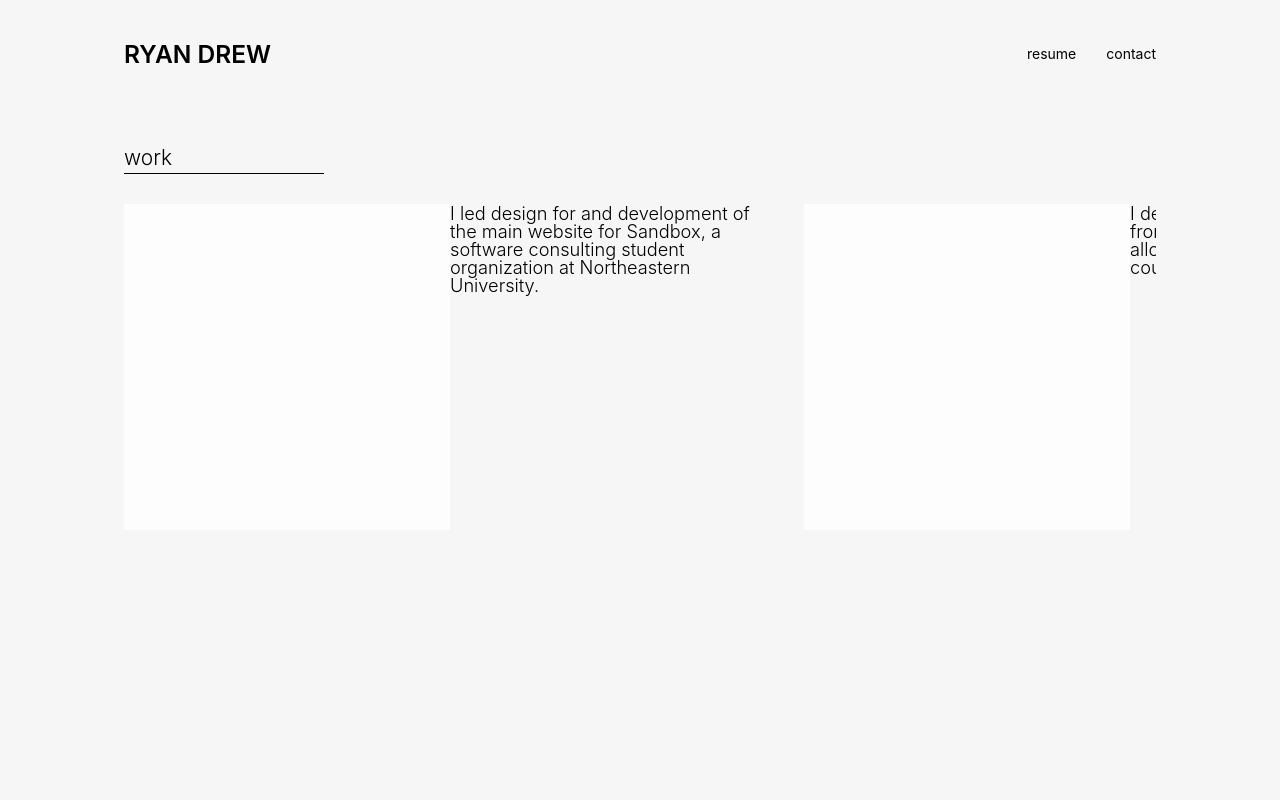
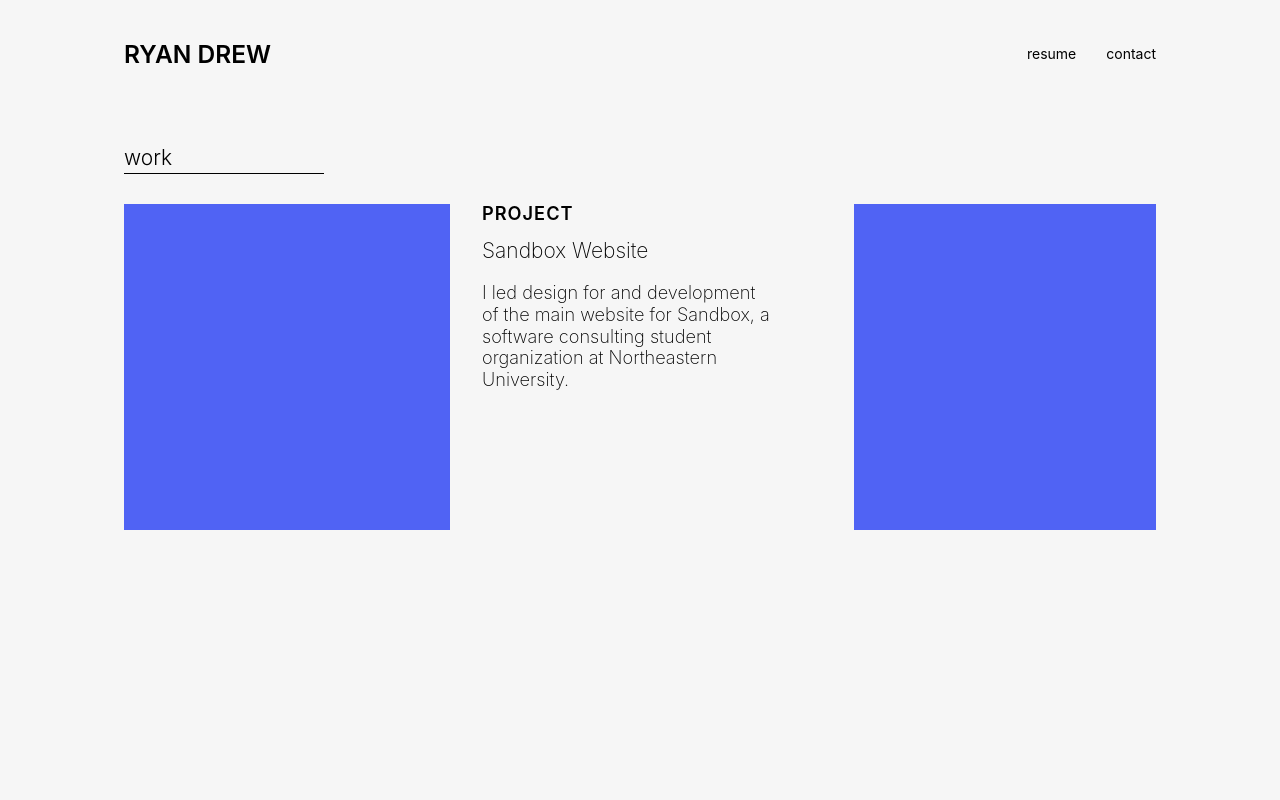
Before and after one commit to ryandrew14/rdrew.dev, a Gatsby site: page / in a window 1280 px wide. Shown: the top 800 px of the page. Built offline with nearby package versions, Linux system fonts and the light colour scheme; Gatsby itself is replaced by a stand-in of ours.

Commit message:
Add basic styling to carousel

```diff
--- a/src/components/work.js
+++ b/src/components/work.js
@@ -16,7 +16,7 @@ const CarouselWrapper = styled.div`
   margin: 30px 0;
 
   >:not(:last-child) {
-    margin-right: 30px;
+    margin-right: 80px;
   }
 `
 
@@ -24,19 +24,38 @@ const CardWrapper = styled.div`
   display: flex;
   justify-content: space-between;
   min-width: 650px;
+
+  >:not(:last-child) {
+    margin-right: 32px;
+  }
 `
 
 const CardInfo = styled.div`
-  font-weight: 300;
+  font-weight: 200;
   font-size: 1.3em;
+
+  >:not(:last-child) {
+    margin-bottom: 1em;
+  }
 `
 
-const CardTitle = styled.h1`
+const CardType = styled.h2`
+  font-weight: 600;
+  font-size: 1.3rem;
+  text-transform: uppercase;
+  letter-spacing: 1px;
+`
 
+const CardName = styled.h1`
+  font-size: 1.5rem;
+`
+
+const CardDescription = styled.div`
+  line-height: 1.2;
 `
 
 const CardImagePlaceholder = styled.div`
-  background-color: #fdfdfd;
+  background-color: #5063f4;
   min-width: 326px;
   height: 326px;
 `
@@ -46,10 +65,18 @@ const WorkCard = ({ item }) => {
     <CardWrapper>
       <CardImagePlaceholder />
       <CardInfo>
-        <CardTitle>
-          {item.title}
-        </CardTitle>
-        {item.description}
+        <CardType>
+          {item.type}
+        </CardType>
+        <CardName>
+          {item.name}
+        </CardName>
+        <div>
+
+        </div>
+        <CardDescription>
+          {item.description}
+        </CardDescription>
       </CardInfo>
     </CardWrapper>
   )
```
